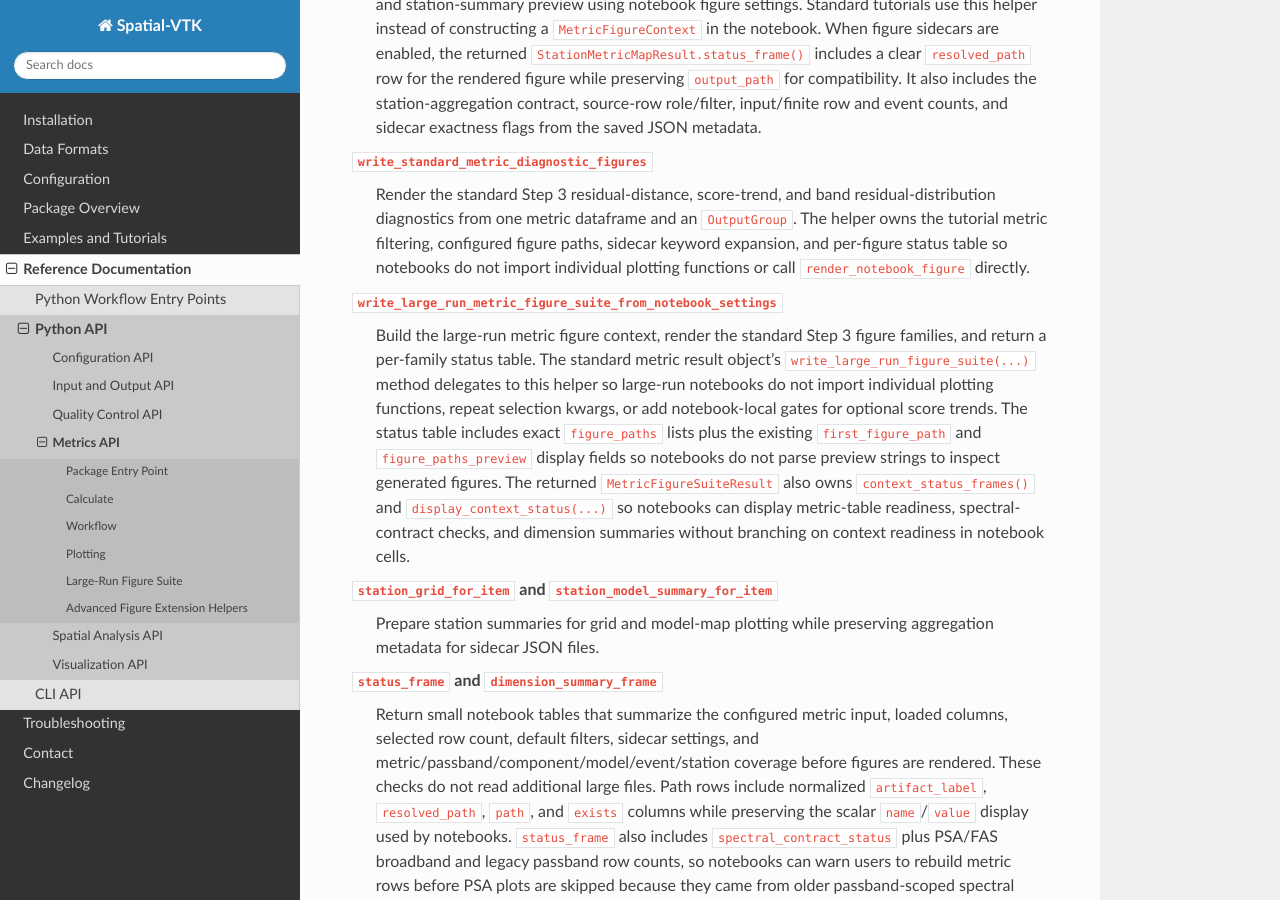
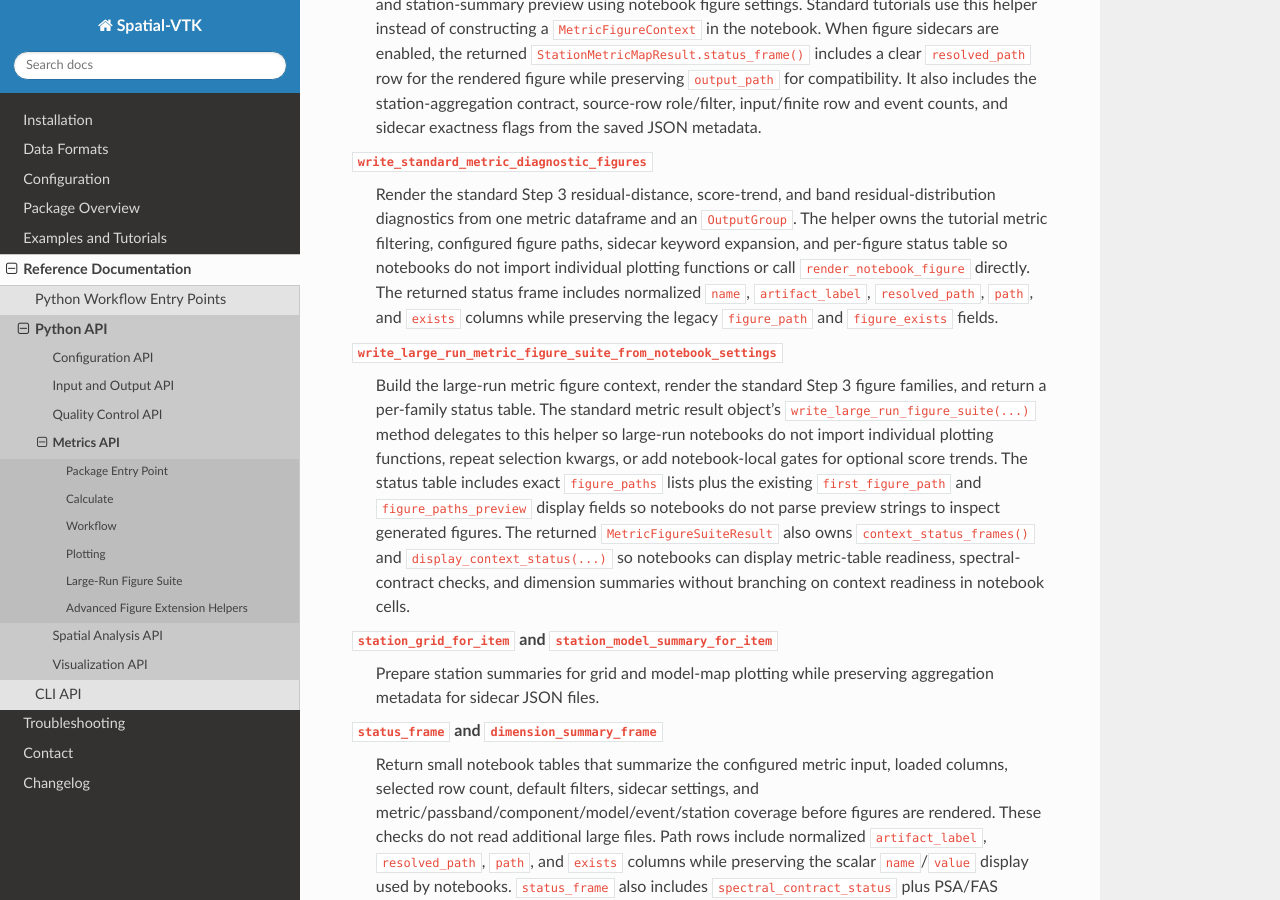
Before and after one commit to bcbirkel/spatial-vtk, a Sphinx documentation site: the page built from docs/reference/api/metrics.rst, in a window 1280 px wide and 900 px high, scrolled down 5099 px. Built offline with Sphinx 7.4.7 and the Read the Docs theme 3.1.0, drawn with Linux system fonts in a browser that asks for light colours.

Commit message:
Normalize metric diagnostic status frames

```diff
--- a/docs/changelog.rst
+++ b/docs/changelog.rst
@@ -48,6 +48,9 @@ Changelog
   - Added normalized path columns to ``MetricFigureContext.status_frame()`` for
     metric input, figure directory, and sidecar directory rows while preserving
     the existing scalar ``name``/``value`` notebook display.
+  - Standardized ``StandardMetricDiagnosticFigureResult.status_frame()`` so
+    Step 3 diagnostic figure rows include normalized figure path columns while
+    preserving ``figure_path`` and ``figure_exists``.
 
 - **CLI help and generated-reference wording** *(Changed)*
 
--- a/docs/reference/api/metrics.rst
+++ b/docs/reference/api/metrics.rst
@@ -284,7 +284,10 @@ standard row factories used by the large-run notebooks:
    ``OutputGroup``. The helper owns the tutorial metric filtering, configured
    figure paths, sidecar keyword expansion, and per-figure status table so
    notebooks do not import individual plotting functions or call
-   ``render_notebook_figure`` directly.
+   ``render_notebook_figure`` directly. The returned status frame includes
+   normalized ``name``, ``artifact_label``, ``resolved_path``, ``path``, and
+   ``exists`` columns while preserving the legacy ``figure_path`` and
+   ``figure_exists`` fields.
 
 ``write_large_run_metric_figure_suite_from_notebook_settings``
    Build the large-run metric figure context, render the standard Step 3
```
Also changed, not shown: 2 other files.
